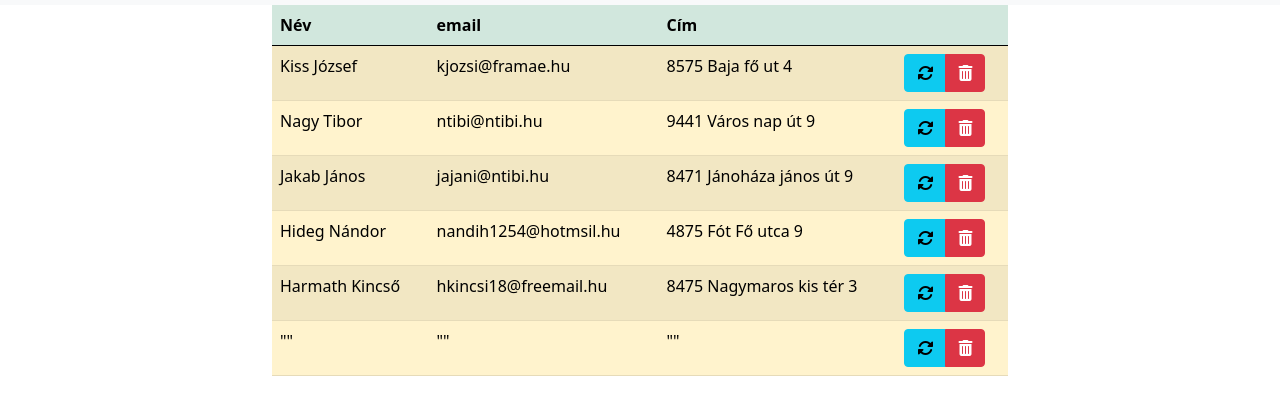
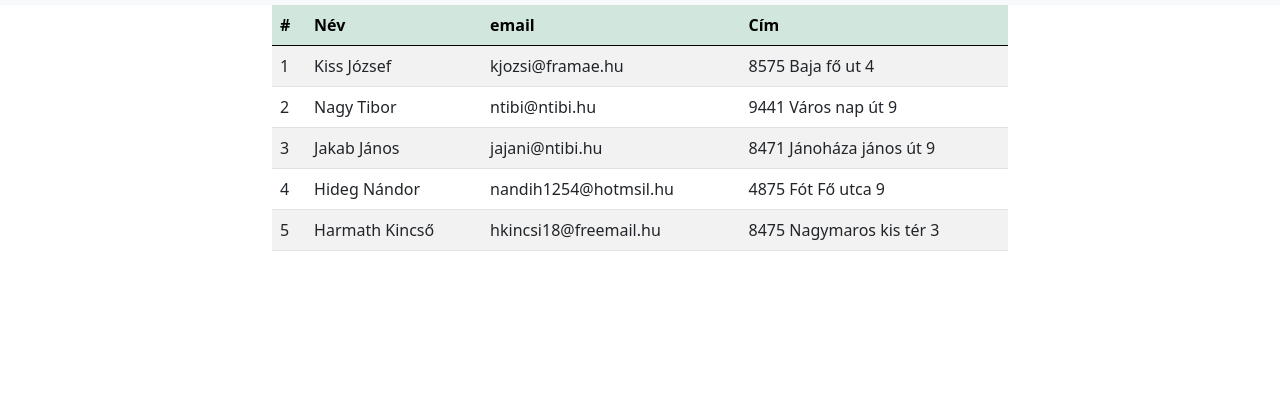
Before and after one commit to pakai05p/pakai05p.github.io, a plain HTML site: page admin.html in a window 1280 px wide. Shown: the part 51-466 px from the top of the page. Drawn offline with nearby package versions, Linux system fonts and the light colour scheme.

Commit message:
user table updated

```diff
--- a/admin.html
+++ b/admin.html
@@ -47,82 +47,16 @@
         <div class="row">
             <div class="col-2"></div>
             <div class="col-8">
-                <table class="table table-striped table-hover">
+                <table id="userTable" class="table table-striped table-hover">
                     <thead>
                         <tr class="table-success">
+                            <th>#</th>
                             <th>Név</video></th>
                             <th>email</th>
                             <th colspan="2">Cím</th>
                         </tr>
                     </thead>
                     <tbody>
-                    <tr class="table-warning">
-                        <td class="name">""</td>
-                        <td class="email">""</td>
-                        <td class="adress">""</td>
-                        <td>
-                            <div class="btn-group">
-                                <button class="btn btn-info"><i class="fas fa-sync-alt"></i></button>
-                                <button class="btn btn-danger"><i class="fas fa-trash-alt"></i></button>
-                            </div>
-                        </td>
-                    </tr>
-                    <tr class="table-warning">
-                        <td class="name">""</td>
-                        <td class="email">""</td>
-                        <td class="adress">""</td>
-                        <td>
-                            <div class="btn-group">
-                                <button class="btn btn-info"><i class="fas fa-sync-alt"></i></button>
-                                <button class="btn btn-danger"><i class="fas fa-trash-alt"></i></button>
-                            </div>
-                        </td>
-                    </tr>
-                    <tr class="table-warning">
-                        <td class="name">""</td>
-                        <td class="email">""</td>
-                        <td class="adress">""</td>
-                        <td>
-                            <div class="btn-group">
-                                <button class="btn btn-info"><i class="fas fa-sync-alt"></i></button>
-                                <button class="btn btn-danger"><i class="fas fa-trash-alt"></i></button>
-                            </div>
-                        </td>
-                    </tr>
-                    <tr class="table-warning">
-                        <td class="name">""</td>
-                        <td class="email">""</td>
-                        <td class="adress">""</td>
-                        <td>
-                            <div class="btn-group">
-                                <button class="btn btn-info"><i class="fas fa-sync-alt"></i></button>
-                                <button class="btn btn-danger"><i class="fas fa-trash-alt"></i></button>
-                            </div>
-                        </td>
-                    </tr>
-                    <tr class="table-warning">
-                        <td class="name">""</td>
-                        <td class="email">""</td>
-                        <td class="adress">""</td>
-                        <td>
-                            <div class="btn-group">
-                                <button class="btn btn-info"><i class="fas fa-sync-alt"></i></button>
-                                <button class="btn btn-danger"><i class="fas fa-trash-alt"></i></button>
-                            </div>
-                        </td>
-                    </tr>
-                    </tr>
-                    <tr class="table-warning">
-                        <td class="name">""</td>
-                        <td class="email">""</td>
-                        <td class="adress">""</td>
-                        <td>
-                            <div class="btn-group">
-                                <button class="btn btn-info"><i class="fas fa-sync-alt"></i></button>
-                                <button class="btn btn-danger"><i class="fas fa-trash-alt"></i></button>
-                            </div>
-                        </td>
-                    </tr>
 
                 </tbody>
                 </table>
--- a/js/admin.js
+++ b/js/admin.js
@@ -1,36 +1,31 @@
 let users = [
     user1 = {
-        id: 84254555,
         Név: "Kiss József",
         email: "kjozsi@framae.hu",
         cím: "8575 Baja fő ut 4",
     },
     user2 = {
-        id: 4518271,
         Név: "Nagy Tibor",
         email: "ntibi@ntibi.hu",
         cím: "9441 Város nap út 9",
     },
     user3 = {
-        id: 845915,
         Név: "Jakab János",
         email: "jajani@ntibi.hu",
         cím: "8471 Jánoháza jános út 9"
     },
     user4 = {
-        id:48155548,
         Név: "Hideg Nándor",
-        email:"nandih1254@hotmsil.hu",
+        email: "nandih1254@hotmsil.hu",
         cím: "4875 Fót Fő utca 9",
     },
     user5 = {
-        id: 54128127,
         Név: "Harmath Kincső",
         email: "hkincsi18@freemail.hu",
         cím: "8475 Nagymaros kis tér 3",
     }
 ]
-
+/*
 function nevek (){
     let nameFields=document.querySelectorAll(".name")
 for (i=0; i<users.length; i++) {
@@ -52,3 +47,34 @@ for (i=0; i<users.length; i++) {
     adressFields[i].innerHTML = users[i].cím;
 }
 }
+*/
+/*
+<tr class="table-info">
+     <td class="name">""</td>
+     <td class="email">""</td>
+     <td class="adress">""</td>
+     <td>
+         <div class="btn-group">
+             <button class="btn btn-info"><i class="fas fa-sync-alt"></i></button>
+             <button class="btn btn-danger"><i class="fas fa-trash-alt"></i></button>
+         </div>
+     </td>
+</tr>*/
+
+let tableBody = document.querySelector("#userTable tbody")
+
+let createTd = (html, parent) => {
+    let td =document.createElement("td");
+    td.innerHTML= html;
+    parent.appendChild(td);
+}
+
+
+for (let k in users){
+    let tr = document.createElement("tr");
+    createTd(parseInt(k)+1, tr)
+        for (let value of Object.values(users[k])){
+            createTd(value, tr)
+        }
+    tableBody.appendChild(tr);
+}
```
